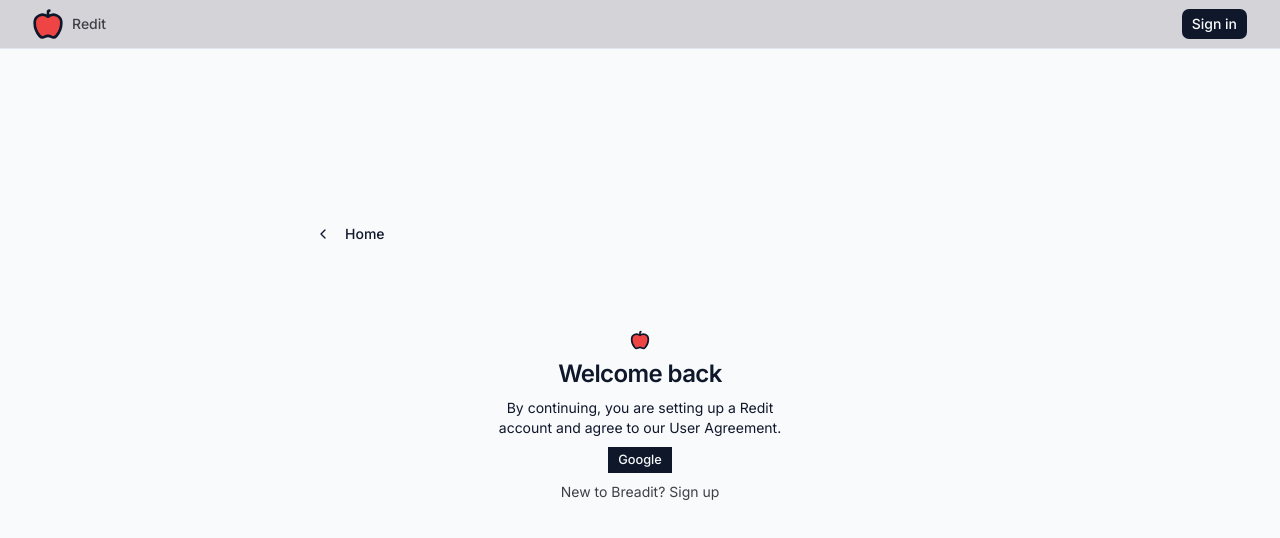
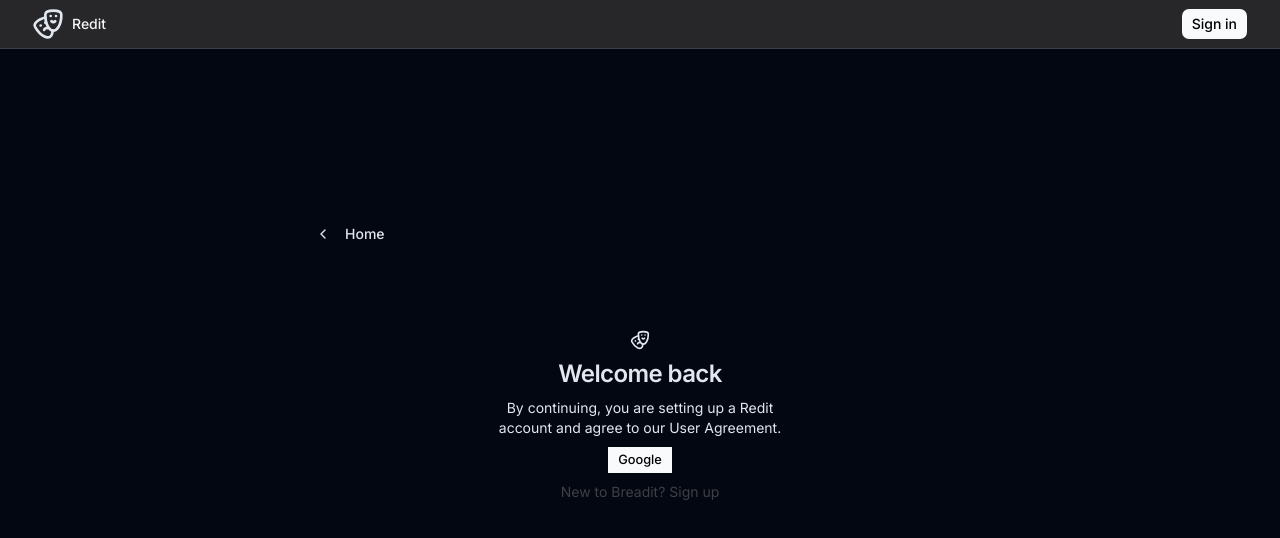
Before and after one commit to TrHuyD/redit, a Next.js app: page /sign-in in a window 1280 px wide. Shown: the top 538 px of the page. Built offline with nearby package versions, Linux system fonts and the light colour scheme; no server answers.

Commit message:
Adjust css to make layout/page more appealing in dark/light mode

```diff
--- a/src/app/layout.tsx
+++ b/src/app/layout.tsx
@@ -6,6 +6,7 @@
 import { Toaster } from 'sonner'
 import { ModalProvider } from "@/components/ui/providers/modal-provider";
 import {QueryProvider} from "@/components/ui/providers/query-provider"
+import { ThemeProvider } from 'next-themes'
 
 export const metadata = {
   title: 'Redit',
@@ -24,8 +25,11 @@
 
 
   return (
-    <html lang='en' className= {cn('text-slate-900 bg-white antialiased light', inter.className)}>
-      <body className ={cn('min-h-screen bg-slate-50 antialiased')}>
+    <html lang='en'  className= {cn('text-slate-900  antialiased', inter.className)}  >
+    {/*text-slate-900 bg-white antialiased light', inter.className */}
+      <body className ={cn('min-h-screen antialiased')}>
+      <ThemeProvider attribute="class" defaultTheme='dark'>
+
       <QueryProvider>
       <ModalProvider>
        <Navbar/>
@@ -36,6 +40,8 @@
       <Toaster/>
       </ModalProvider>
       </QueryProvider>
+    </ThemeProvider>
+
       </body>
     </html>
   )
--- a/src/app/r/[slug]/layout.tsx
+++ b/src/app/r/[slug]/layout.tsx
@@ -24,7 +24,7 @@
   const subreddit = await getSubreddit(slug, token?.id)
 
   return (
-    <div className="min-h-screen bg-[#dae0e6] dark:bg-zinc-900">
+    <div className="min-h-screen ">
       <SubredditBanner subreddit={subreddit} />
       <SubredditHeader subreddit={subreddit} />
 
--- a/src/components/post/CreatePostButton.tsx
+++ b/src/components/post/CreatePostButton.tsx
@@ -11,7 +11,7 @@
     const router = useRouter()
     const pathname = usePathname()
     const submit = () => router.push(`${pathname}/submit`)
-    return <Button onClick={submit} variant="outline" >
+    return <Button onClick={submit} variant="secondary" >
       <Plus />
       Create Post</Button>
     // return <li className='overflow-hidden rounded-md bg-white shadow'>
--- a/src/components/ui/Icons.tsx
+++ b/src/components/ui/Icons.tsx
@@ -1,4 +1,4 @@
-import { Apple,User  } from "lucide-react"
+import { Drama,User  } from "lucide-react"
 import { cn } from "@/lib/utils"
 
 type TSize = "sm" | "md" | "lg"
@@ -12,7 +12,7 @@
   lg: "h-12 w-12",
 }
 export function Logo({ size = "md", className }: LogoProps) {
-  return <Apple className={cn(logoSizeMap[size], "fill-red-500", className)} />
+  return <Drama className={cn(logoSizeMap[size], className)} />
 }
 
 export function UserLogo({ size = "md", className }: LogoProps) {
--- a/src/components/ui/Navbar.tsx
+++ b/src/components/ui/Navbar.tsx
@@ -4,25 +4,31 @@
 import {  getAuthToken } from "@/lib/auth";
 import { UserAccountNav } from "./user/UserAccountNav";
 
-const Navbar =async() =>{
+const Navbar = async () => {
+    const session = await getAuthToken()
 
-    const session= await getAuthToken()
-    return (<div className="fixed top-0 inset-x-0 h-fit border-b bg-zinc-300 z-[10] py-2">
-    <div className="container max-w-7xl h-full  mx-auto flex items-center justify-between gap-2">
-    {/* logo */}
+    return (
+      <div className="fixed top-0 inset-x-0 h-fit border-b border-zinc-200 dark:border-zinc-700 bg-white dark:bg-zinc-800 z-[10] py-2">
+        <div className="container max-w-7xl h-full mx-auto flex items-center justify-between gap-2">
 
-    <Link href ='/' className="flex gap-2 items-center">
-    <Logo></Logo>
-    <p className="hidden text-zinc-700 text-sm font-medium md:block ">Redit</p>
+          <Link href="/" className="flex gap-2 items-center">
+            <Logo />
+            <p className="hidden text-zinc-800 dark:text-zinc-100 text-sm font-medium md:block">
+              Redit
+            </p>
+          </Link>
 
-    </Link>
-    {/*search bar */}
-    {
-    session?
-    (<UserAccountNav user={session}/>):
-    (<Link href ='/sign-in' className={buttonVariants()}>Sign in</Link>)
-    }
-    </div>
-</div>)
-}
-export default Navbar;
+          {session ? (
+            <UserAccountNav user={session} />
+          ) : (
+            <Link href="/sign-in" className={buttonVariants()}>
+              Sign in
+            </Link>
+          )}
+
+        </div>
+      </div>
+    )
+  }
+
+  export default Navbar
--- a/src/components/ui/subreddit/SubredditHeader.tsx
+++ b/src/components/ui/subreddit/SubredditHeader.tsx
@@ -1,7 +1,9 @@
 // components/subreddit/SubredditHeader.tsx
+
 import CreatePostButton from "@/components/post/CreatePostButton"
 import { SubscribeLeaveToggle } from "@/components/ui/subreddit/SubscribeLeaveToggle"
 import { SubredditWithMembership } from "@/types/subreddit"
+
 
 interface Props {
   subreddit: SubredditWithMembership
@@ -9,7 +11,9 @@
 
 export function SubredditHeader({ subreddit }: Props) {
   const { name } = subreddit
-
+  // if(IsInAPost())  {
+  //   return null
+  // }
   return (
     <div className="bg-white dark:bg-zinc-800 border-b border-zinc-200 dark:border-zinc-700 shadow-sm">
       <div className="max-w-5xl mx-auto px-4 flex items-end gap-4 pb-3">
--- a/src/components/ui/subreddit/SubscribeLeaveToggle.tsx
+++ b/src/components/ui/subreddit/SubscribeLeaveToggle.tsx
@@ -66,26 +66,28 @@
   })
 
   if (isCreator) return (
-    <p className="w-full mt-1 mb-4">
-      You created this community
+    <p className="w-full">
+      <Button className="w-full" disabled>
+      Owner
+      </Button>
     </p>
   )
 
   return isMember ? (
     <Button
-      className="w-full mt-1 mb-4"
+      className="w-full"
       disabled={isUnsubLoading}
       onClick={() => unsubscribe()}
     >
-      Leave community
+      Leave
     </Button>
   ) : (
     <Button
-      className="w-full mt-1 mb-4"
+      className="w-full"
       disabled={isSubLoading}
       onClick={() => subscribe()}
     >
-      Join to post
+      Join
     </Button>
   )
 }
--- a/src/lib/utils.ts
+++ b/src/lib/utils.ts
@@ -1,8 +1,8 @@
+
 import { ClassValue, clsx } from 'clsx'
 import { twMerge } from 'tailwind-merge'
 import { formatDistanceToNowStrict } from 'date-fns'
 import locale from 'date-fns/locale/en-US'
-
 export function cn(...inputs: ClassValue[]) {
   return twMerge(clsx(inputs))
 }
```
Also changed, not shown: src/lib/utilsClient.ts (added, +9 -0 lines).
